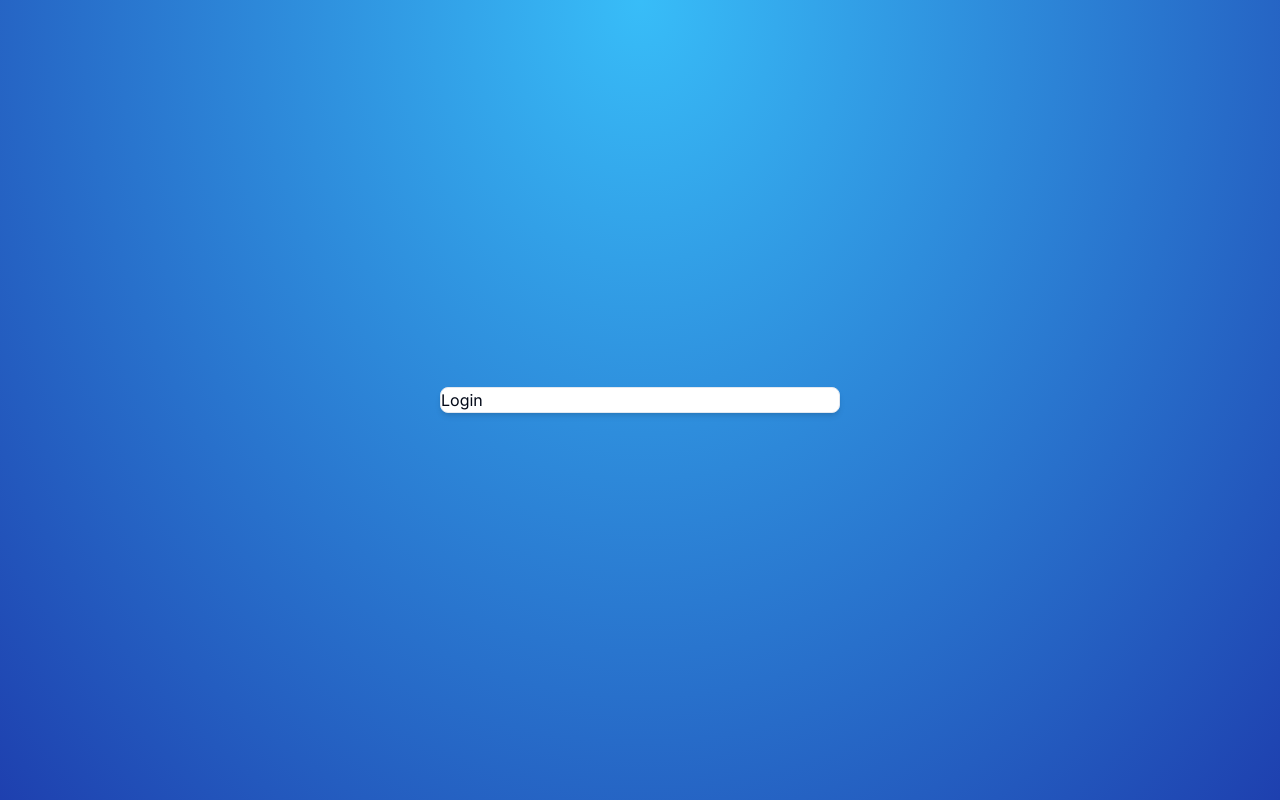
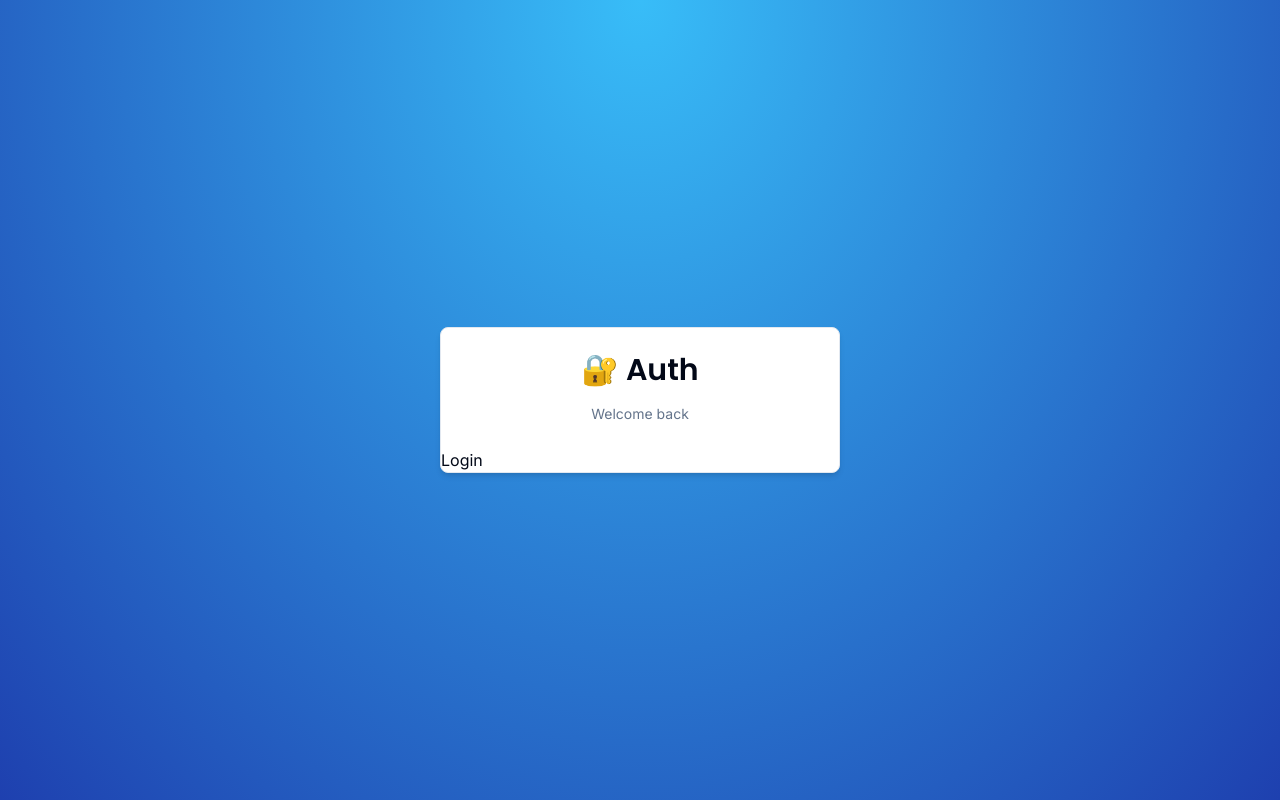
Before and after one commit to MikeSaburov/next_auth, a Next.js app: page /auth/login in a window 1280 px wide. Built offline with nearby package versions, Linux system fonts and the light colour scheme.

Commit message:
импортировал компонент header в card-wrapper

```diff
--- a/components/auth/card-wrapper.tsx
+++ b/components/auth/card-wrapper.tsx
@@ -6,6 +6,7 @@ import {
   CardFooter,
   CardHeader,
 } from '@/components/ui/card';
+import { Header } from '@/components/auth/header';
 
 interface CardWrapperProps {
   children: React.ReactNode;
@@ -22,5 +23,12 @@ export const CardWrapper = ({
   backButtonHref,
   showSocial,
 }: CardWrapperProps) => {
-  return <Card className="w-[400px] shadow-md">{children}</Card>;
+  return (
+    <Card className="w-[400px] shadow-md">
+      <CardHeader>
+        <Header label={headerLabel} />
+      </CardHeader>
+      {children}
+    </Card>
+  );
 };
--- a/components/auth/header.tsx
+++ b/components/auth/header.tsx
@@ -12,8 +12,9 @@ interface HeaderProps {
 
 export const Header = ({ label }: HeaderProps) => {
   return (
-    <div className="w-full flex items-center justify-center flex-colgap-y-4">
+    <div className="w-full flex items-center justify-center flex-col gap-y-4">
       <h1 className={cn('text-3xl font-semibold', font.className)}> 🔐 Auth</h1>
+
       <p className="text-muted-foreground text-sm">{label}</p>
     </div>
   );
```
